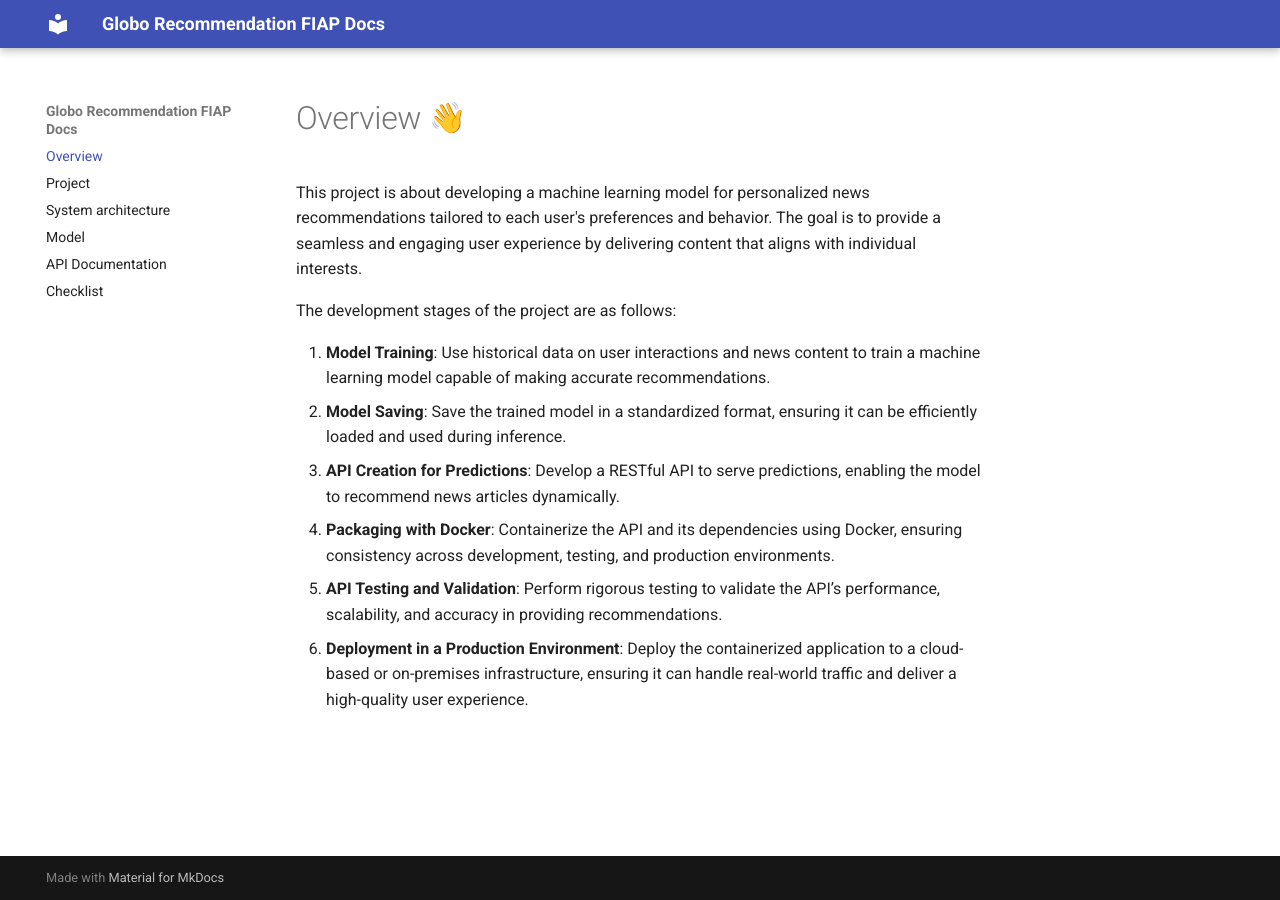
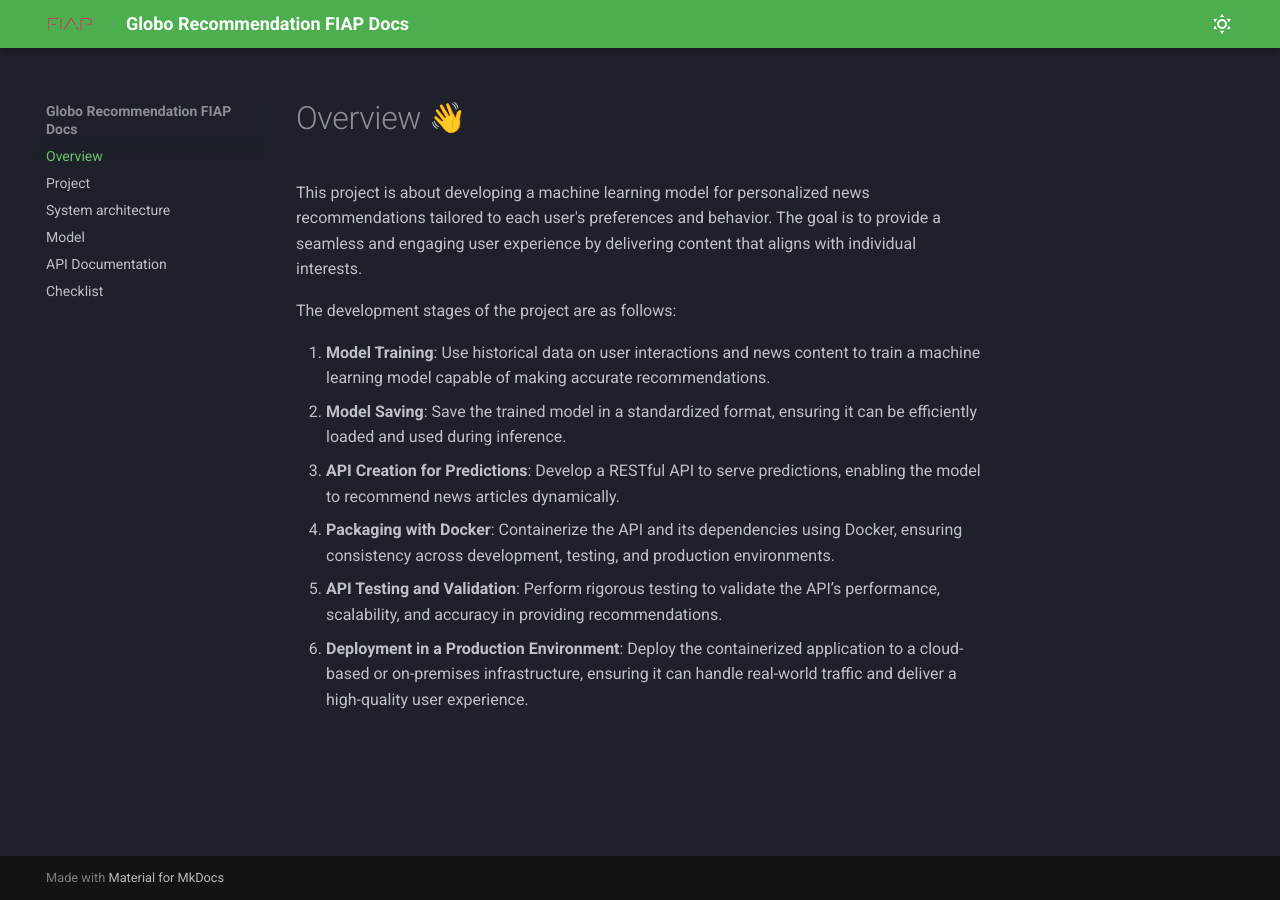
Before and after one commit to BrisaNascimento/globo_recommendation_fiap, an MkDocs documentation site: the page built from docs/index.md, in a window 1280 px wide. Built offline with MkDocs 1.6.1 and Material for MkDocs 9.7.7, drawn with Linux system fonts in a browser that asks for light colours; emoji names are drawn with the system emoji font.

Commit message:
Changes in mkdocs.yml
- Add dark and light mode
- Add fiap logo
- Other settings

```diff
--- a/mkdocs.yml
+++ b/mkdocs.yml
@@ -2,6 +2,27 @@
 
 theme:
   name: material
+  #font:
+  #  text: Merriweather Sans
+  #  code: Red Hat Mono
+  logo: assets/FIAP_logo.png
+  favicon: assets/FIAP_logo.png
+  palette:
+    # Dark Mode
+    - scheme: slate
+      toggle:
+        icon: material/weather-sunny
+        name: Dark mode
+      primary: green
+      accent: deep purple
+
+    # Light Mode
+    - scheme: default
+      toggle:
+        icon: material/weather-night
+        name: Light mode
+      primary: blue
+      accent: deep orange
 
 plugins:
  - mkdocstrings
```
Also changed, not shown: docs/assets/FIAP_logo.png (added).
